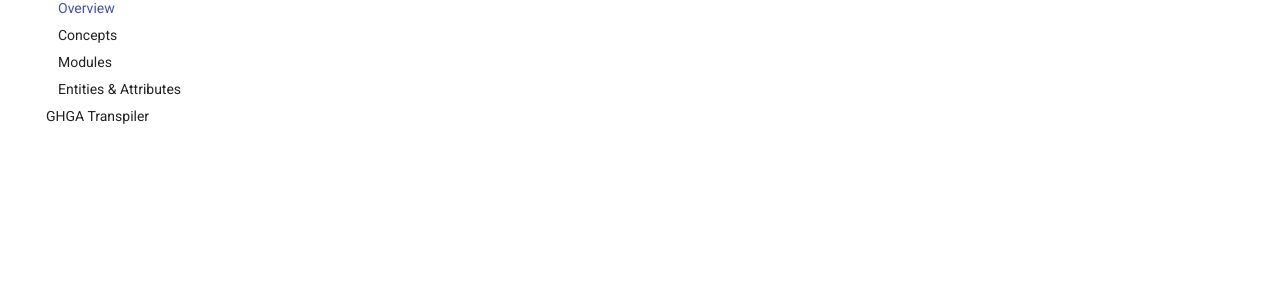
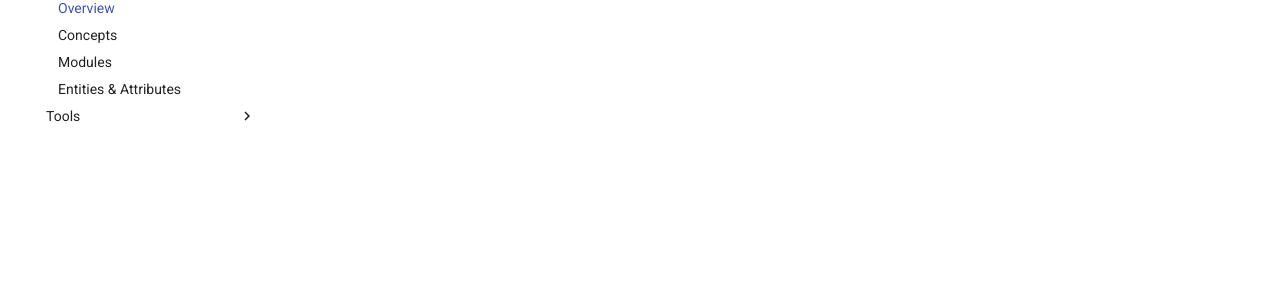
Before and after one commit to ghga-de/docs.ghga.de, an MkDocs documentation site: the page built from docs/metadata/overview.md, in a window 1280 px wide. Shown: the part 184-484 px from the top of the page. Built offline with MkDocs 1.6.1 and Material for MkDocs 9.7.7, drawn with Linux system fonts in a browser that asks for light colours; comment, search, counter and statistics services are not loaded.

Commit message:
Update mkdocs.yaml
Co-authored-by: Leon Kuchenbecker <leon.kuchenbecker@uni-tuebingen.de>

```diff
--- a/mkdocs.yaml
+++ b/mkdocs.yaml
@@ -83,4 +83,5 @@
       - metadata/concepts.md
       - metadata/modules.md
       - "Entities & Attributes": metadata/entities.md
-  - "GHGA Transpiler": transpiler/transpiler.md
+  - "Tools":
+    - "GHGA Transpiler": transpiler/transpiler.md
```
